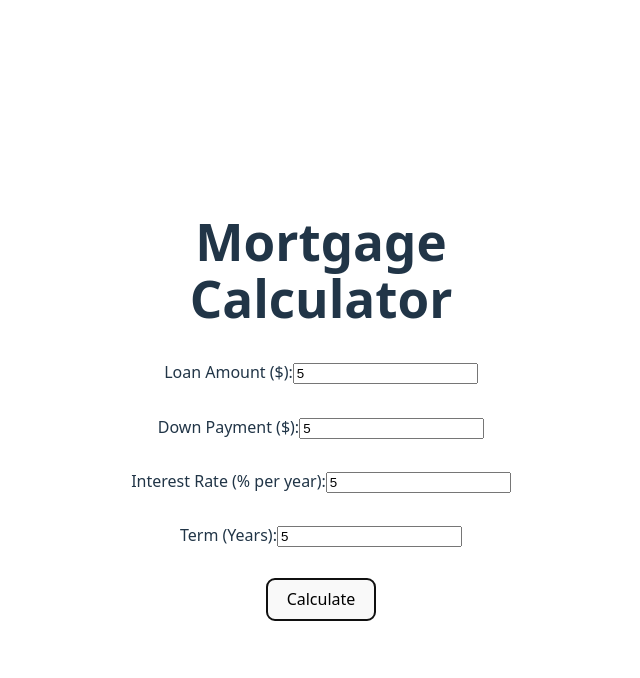
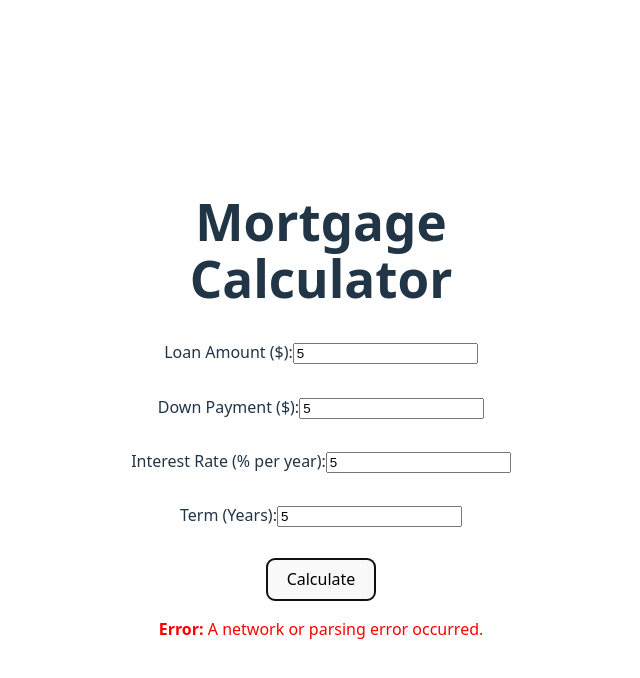
Before and after one commit to mwm13-beep/mortage-calculator, a React (Vite) app in the folder frontend/: page / in a window 1280 px wide. Both pictures are taken after typing "5", "5", "5", "5" into the empty fields and a click on the button "Calculate". Shown: the top 678 px of the page, without its empty margins (319-959 px from the left). Built offline with nearby package versions, Linux system fonts and the light colour scheme; no server answers.

Commit message:
debugging

```diff
--- a/frontend/src/App.jsx
+++ b/frontend/src/App.jsx
@@ -39,10 +39,10 @@ export default function App() {
       return;
     }
 
-    setMonthlyPayment(result.monthlyPayment);
-
   } catch(err) {
-    console.error("Network or parsing error: ", err);
+      console.error("Network or parsing error:", err);
+      setMonthlyPayment(null);
+      setError('A network or parsing error occurred.');
   }
 }
 
@@ -102,12 +102,19 @@ export default function App() {
         <button type="submit">Calculate</button>
       </form>
 
-      {monthlyPayment && !isNaN(monthlyPayment) (
+      {error && (
+        <div style={{ color: 'red', marginTop: '1rem' }}>
+          <strong>Error:</strong> {error}
+        </div>
+      )}
+
+      {monthlyPayment !== null && !error && (
         <div style={{ marginTop: '1rem' }}>
           <h2>Result:</h2>
-          <p>Your estimated monthly payment is <strong>${monthlyPayment.toFixed(2)}</strong></p>
+          <p>Your estimated monthly payment is <strong>${monthlyPayment}</strong></p>
         </div>
       )}
     </div>
+
   );
 }
```
